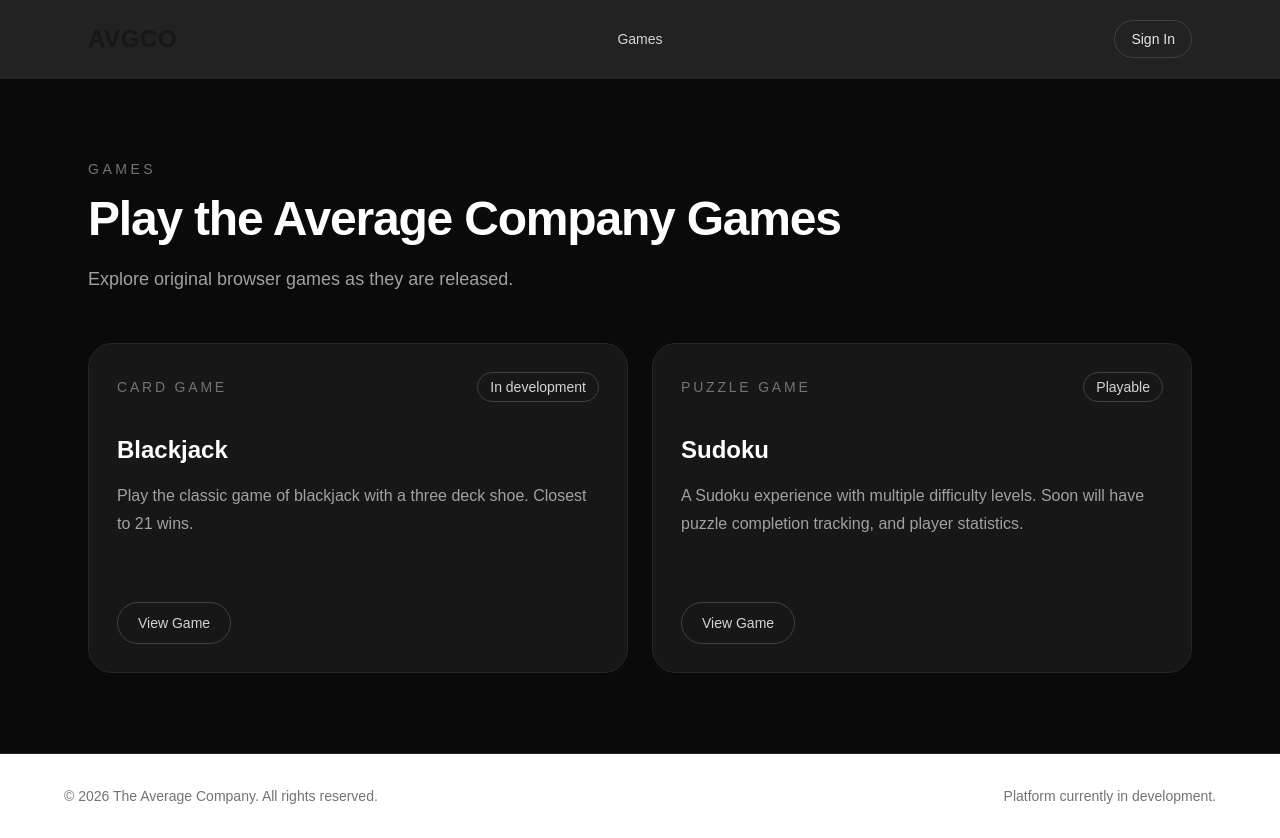
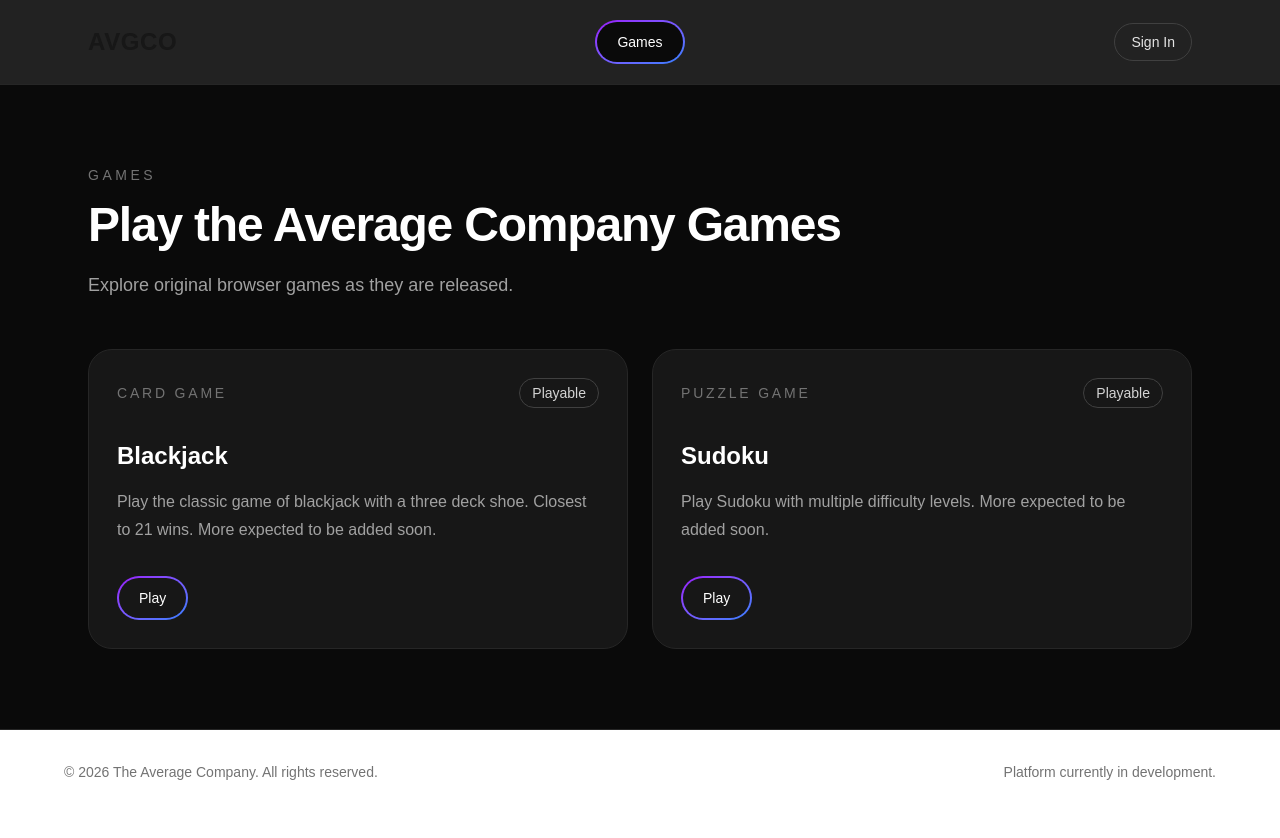
Before and after one commit to Kiilluaa/avgco-website, a Next.js app: page /games in a window 1280 px wide. After the commit the page ends 814 px from the top, so only its background shows below. Built offline with nearby package versions, Linux system fonts and the light colour scheme.

Commit message:
Styling and wording changes

```diff
--- a/src/app/components/Navbar.tsx
+++ b/src/app/components/Navbar.tsx
@@ -8,8 +8,13 @@ export default function Navbar() {
                 <Link href="/">AVGCO</Link>
             </p>
 
-            <Link href="/games" className="text-sm text-neutral-300 transition hover:text-white">
-                Games
+            <Link
+                href="/games"
+                className="group relative inline-flex items-center justify-center overflow-hidden rounded-full bg-linear-to-br from-purple-600 to-blue-500 p-0.5 text-sm font-medium text-white focus:outline-none focus:ring-2 focus:ring-blue-400"
+            >
+                <span className="relative rounded-full bg-neutral-950 px-5 py-2.5 transition-all duration-200 group-hover:bg-transparent">
+                    Games
+                </span>
             </Link>
 
             <Link href="/account" className="justify-self-end rounded-full border border-neutral-700 px-4 py-2 text-sm text-neutral-200 transition hover:border-neutral-400 hover:text-white">
--- a/src/app/games/page.tsx
+++ b/src/app/games/page.tsx
@@ -11,15 +11,21 @@ export default function GamesPage() {
                 <article className="flex h-full flex-col rounded-3xl border border-neutral-800 bg-neutral-900 p-7">
                     <div className="flex items-center justify-between">
                         <p className="text-sm uppercase tracking-[0.2em] text-neutral-500">Card Game</p>
-                        <p className="rounded-full border border-neutral-700 px-3 py-1 text-sm text-neutral-300">In development</p>
+                        <p className="rounded-full border border-neutral-700 px-3 py-1 text-sm text-neutral-300">Playable</p>
                     </div>
                     <h2 className="mt-8 text-2xl font-semibold">Blackjack</h2>
                     <p className="mt-4 max-w-xl leading-7 text-neutral-400">
                         Play the classic game of blackjack with a three deck shoe. Closest to 21 wins.
+                        More expected to be added soon.
                     </p>
                     <div className="mt-auto pt-8">
-                        <Link href="/games/blackjack" className="mt-8 inline-block rounded-full border border-neutral-700 px-5 py-2.5 text-sm text-neutral-300 transition hover:border-neutral-400 hover:text-white">
-                            View Game
+                        <Link
+                            href="/games/blackjack"
+                            className="group relative inline-flex items-center justify-center overflow-hidden rounded-full bg-linear-to-br from-purple-600 to-blue-500 p-0.5 text-sm font-medium text-white focus:outline-none focus:ring-2 focus:ring-blue-400"
+                        >
+                            <span className="relative rounded-full bg-neutral-900 px-5 py-2.5 transition-all duration-200 group-hover:bg-transparent">
+                                Play
+                            </span>
                         </Link>
                     </div>
                 </article>
@@ -38,16 +44,18 @@ export default function GamesPage() {
                     <h2 className="mt-8 text-2xl font-semibold">Sudoku</h2>
 
                     <p className="mt-4 max-w-xl leading-7 text-neutral-400">
-                        A Sudoku experience with multiple difficulty levels.
-                        Soon will have puzzle completion tracking, and player statistics.
+                        Play Sudoku with multiple difficulty levels.
+                        More expected to be added soon.
                     </p>
 
                     <div className="mt-auto pt-8">
                         <Link
                             href="/games/sudoku"
-                            className="inline-block rounded-full border border-neutral-700 px-5 py-2.5 text-sm text-neutral-300 transition hover:border-neutral-400 hover:text-white"
+                            className="group relative inline-flex items-center justify-center overflow-hidden rounded-full bg-linear-to-br from-purple-600 to-blue-500 p-0.5 text-sm font-medium text-white focus:outline-none focus:ring-2 focus:ring-blue-400"
                         >
-                            View Game
+                            <span className="relative rounded-full bg-neutral-900 px-5 py-2.5 transition-all duration-200 group-hover:bg-transparent">
+                                Play
+                            </span>
                         </Link>
                     </div>
                 </article>
--- a/src/app/page.tsx
+++ b/src/app/page.tsx
@@ -4,9 +4,6 @@ export default function Home() {
   return (
     <main className="flex-1 bg-neutral-950 text-white">
       <section className="mx-auto flex max-w-6xl flex-col items-center px-6 py-24 text-center">
-        <p className="mb-5 rounded-full border border-neutral-800 bg-neutral-900 px-4 py-2 text-sm text-neutral-300">
-          Video Games and More
-        </p>
 
         <h2 className="max-w-4xl text-5xl font-bold tracking-tight sm:text-7xl">
           A new home for games built by THEAVGCO
@@ -18,8 +15,13 @@ export default function Home() {
         </p>
 
         <div className="mt-10 flex flex-col gap-4 sm:flex-row">
-          <Link href="/games" className="rounded-full bg-white px-7 py-3 font-medium text-neutral-950 transition hover:bg-neutral-200">
-            Browse Games
+          <Link
+            href="/games"
+            className="group relative inline-flex items-center justify-center overflow-hidden rounded-full bg-linear-to-br from-purple-600 to-blue-500 p-0.5 font-medium text-white focus:outline-none focus:ring-2 focus:ring-blue-400"
+          >
+            <span className="relative rounded-full bg-neutral-950 px-7 py-3 transition-all duration-200 group-hover:bg-transparent">
+              Browse Games
+            </span>
           </Link>
 
           <button className="rounded-full border border-neutral-700 px-7 py-3 font-medium text-white transition hover:border-neutral-400">
```
